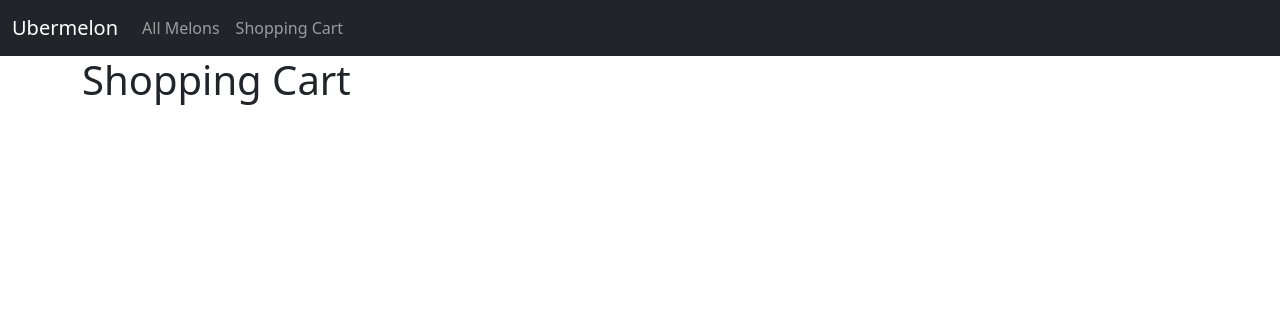
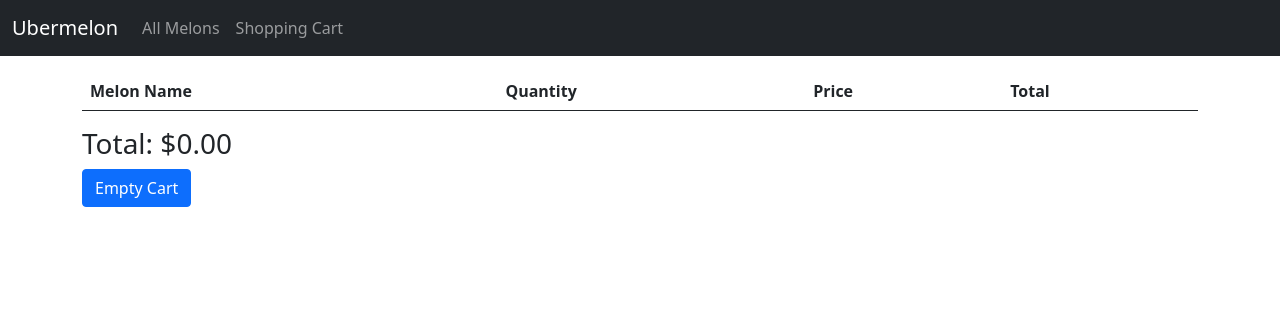
Before and after one commit to acald0/unit-3, a Flask app: page /cart in a window 1280 px wide. Shown: the top 316 px of the page. Run offline with Flask 2, Linux system fonts and the light colour scheme; lists and menus that the app fills with data are empty.

Commit message:
progress

```diff
--- a/server.py
+++ b/server.py
@@ -1,10 +1,13 @@
-from flask import Flask, render_template, redirect, flash, request
+from flask import Flask, render_template, redirect, flash, request, session
 import jinja2
 import melons
 from melons import get_all, get_by_id
 
+
 app = Flask(__name__)
+app.secret_key = 'dev'
 app.jinja_env.undefined = jinja2.StrictUndefined
+
 
 @app.route("/")
 def index():
@@ -22,11 +25,42 @@ def melon_details(melon_id):
 
 @app.route("/add_to_cart/<melon_id>")
 def add_to_cart(melon_id):
-    return f"{melon_id} added to cart."
+    if 'cart' not in session:
+        session['cart'] = {}
+    cart = session['cart']
+
+    cart[melon_id] = cart.get(melon_id, 0) + 1
+    session.modified = True
+    flash(f"Melon {melon_id} succesesfully added to cart.")
+    print(cart)
+
+    return redirect("/cart")
 
 @app.route("/cart")
 def show_shopping_cart():
-    return render_template("cart.html")
+
+    order_total = 0
+    cart_melons = []
+
+    cart = session.get("cart", {})
+
+    for melon_id, quantity in cart.items():
+        melon = melons.get_by_id(melon_id)
+        total_cost = quantity * melon.price
+        order_total += total_cost
+
+        melon.quantity = quantity
+        melon.total_cost = total_cost
+
+        cart_melons.append(melon)
+
+    return render_template("cart.html", cart_melons=cart_melons, order_total=order_total)
+
+@app.route("/empty-cart")
+def empty_cart():
+    session["cart"] = {}
+    return redirect("/cart")
+
 
 if __name__ == "__main__":
     app.env = "development"
--- a/templates/cart.html
+++ b/templates/cart.html
@@ -1,4 +1,30 @@
 {% extends 'base.html' %}
+
 {% block body %}
-    <h1>Shopping Cart</h1>
+
+    <table class="table table-striped mt-3">
+        <thead>
+            <tr>
+                <th>Melon Name</th>
+                <th>Quantity</th>
+                <th>Price</th>
+                <th>Total</th>
+            </tr>
+        </thead>
+        <tbody>
+        {% for melon in cart_melons %}
+        <tr>
+            <td>{{ melon.common_name }}</td>
+            <td>{{ melon.quantity }}</td>
+            <td>${{ "%0.2f" | format(melon.price) }}</td>
+            <td>${{ "%0.2f" | format(melon.total_cost) }}</td>
+        </tr>
+        {% endfor %}
+        </tbody>
+    </table>
+
+    <h3>Total: ${{ "%0.2f" | format(order_total) }}</h3>
+
+    <a href="/empty-cart" class="btn btn-primary">Empty Cart</a>
+
 {% endblock %}
```
